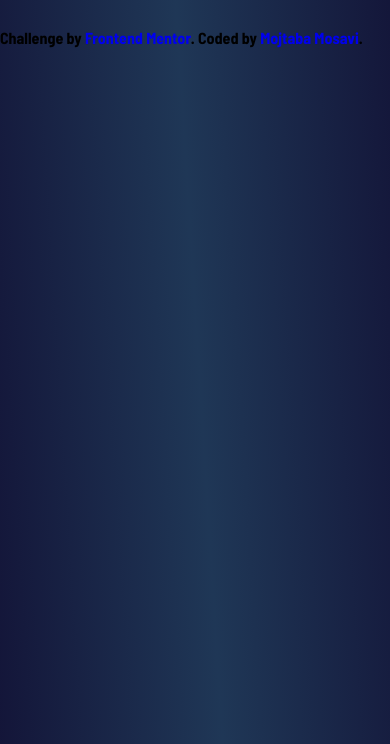
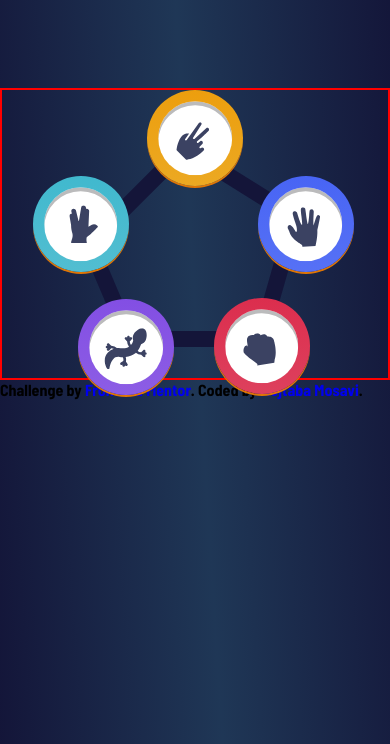
Before and after one commit to MojtabaMosavi/fantastic-engine, a website built with webpack: page src/index.html in a window 390 px wide. Shown: the part 132-876 px from the top of the page. Built offline with nearby package versions, Linux system fonts and the light colour scheme.

Commit message:
Markup and initial mobile style of buttons.
Styles for buttons, lines that connect button and button container added
For lines connection the general styles that apply to eveyone of them is
captured in block's pseudo element and specific ones were overridden in
modifier's pseudo element, same approach used for button class.

```diff
--- a/src/index.html
+++ b/src/index.html
@@ -20,6 +20,17 @@
               </div>
             </header><!-- End of game__header -->
 
+
+            <div class="game__body">
+              <div class="game__body-wrapper">
+                <button class="game__button game__button--paper"></button>
+                <button class="game__button game__button--scissors"></button>
+                <button class="game__button game__button--rock"></button>
+                <button class="game__button game__button--spock"></button>
+                <button class="game__button game__button--lizard"></button>
+              </div>
+            </div> <!-- End of game__body-->
+
           </div>
     </div>
   </main>
--- a/src/scss/layout/_body.scss
+++ b/src/scss/layout/_body.scss
@@ -1,13 +1,176 @@
+@use "../abstracts/functions" as *;
+@import "animate.css";
 /*-------------------------------------------*\
     #body-styles
 \*--------------------------------------------*/
 
-body {
-  background: linear-gradient(
-      0.24turn,
-      var(--bg-radial-gradient-to),
-      var(--bg-radial-gradient-from),
-      var(--bg-radial-gradient-to)
-    )
-    center / cover no-repeat;
+$scissors-gradient: linear-gradient(
+  var(--scissors-gradient-from),
+  var(--scissors-gradient-to)
+);
+.game {
+  &__body {
+    border: 2px solid red;
+    margin-top: rem(92px);
+
+    &-wrapper {
+      display: grid;
+      grid-template:
+        [row1-start] ". scissors ." 1fr [end-row1]
+        [row2-start] "spock . paper" 1fr [end-row2]
+        [row3-start] "lizard . rock" 1fr [end-row3] / 1fr 1.5fr 1fr;
+    }
+  }
+
+  &__button {
+    width: 6rem;
+    height: 6rem;
+    border-radius: 3rem;
+    background-size: 50%;
+    border: none;
+    position: relative;
+
+    // hover state ----------------------------------------
+    &:hover {
+      &::before {
+      }
+    }
+
+    /* Outer circle
+    * Each button is composed of two circles.
+    * Since it's not possible to set a linear-gradient as the value of border property
+    * the outer circle simulate this behavior.
+    * The inner circle implemented with a pseudo element contains the sprite.
+    */
+
+    // common style for all inner circles
+    &::before {
+      content: "";
+      position: absolute;
+      width: calc(100% - var(--border-width));
+      height: calc(100% - var(--border-width));
+      left: 50%;
+      top: 50%;
+      border-radius: 3rem;
+      box-shadow: inset 0 4px 0 var(--box-shadow-inset);
+      transform: translate(-50%, -50%);
+    }
+
+    // common style for all connection line
+    &::after {
+      content: "";
+      position: absolute;
+      left: 50%;
+      top: 50%;
+      transform: translate(-50%, -50%);
+      width: var(--connection-line-w);
+      height: var(--connection-line-h);
+      background-color: var(--bg-radial-gradient-to);
+      z-index: -1;
+    }
+
+    &--scissors {
+      background: linear-gradient(
+        var(--scissors-gradient-from),
+        var(--scissors-gradient-to)
+      );
+      grid-area: scissors;
+      justify-self: center;
+      box-shadow: 0 2px 0 0 var(--scissors-shadow-outset);
+      position: relative;
+
+      // inner circle-------------------------------------------------------
+      &::before {
+        background: url("../assets/images/icon-scissors.svg") 44% 59%/45%
+            no-repeat,
+          var(--white);
+      }
+
+      // connection line-----------------------------------------------------
+      &::after {
+        transform: translate(-50%, -50%) rotate(45deg) translateY(50%);
+      }
+    }
+
+    &--paper {
+      background: linear-gradient(
+        var(--paper-gradient-from),
+        var(--paper-gradient-to)
+      );
+      box-shadow: 0 2px 0 0 var(--scissors-shadow-outset);
+      grid-area: paper;
+      left: -18%;
+      top: -10%;
+
+      &::before {
+        background: url("../assets/images/icon-paper.svg") 44% 59%/45% no-repeat,
+          var(--white);
+      }
+
+      &::after {
+        transform: translate(-50%, -50%) rotate(122deg) translateY(50%);
+      }
+    }
+
+    &--rock {
+      background: linear-gradient(
+        var(--rock-gradient-from),
+        var(--rock-gradient-to)
+      );
+      box-shadow: 0 2px 0 0 var(--scissors-shadow-outset);
+      grid-area: rock;
+      left: -58%;
+      top: 17%;
+
+      &::before {
+        background: url("../assets/images/icon-rock.svg") 44% 59%/45% no-repeat,
+          var(--white);
+      }
+
+      &::after {
+        transform: translate(-50%, -58%) rotate(196deg) translateY(28%);
+      }
+    }
+
+    &--spock {
+      background: linear-gradient(
+        var(--spock-gradient-from),
+        var(--spock-gradient-to)
+      );
+      box-shadow: 0 2px 0 0 var(--scissors-shadow-outset);
+      grid-area: spock;
+      left: 28%;
+      top: -10%;
+
+      &::before {
+        background: url("../assets/images/icon-spock.svg") 56% 49%/39% no-repeat,
+          var(--white);
+      }
+
+      &::after {
+        transform: translate(-50%, -50%) rotate(-23deg) translateY(50%);
+      }
+    }
+
+    &--lizard {
+      background: linear-gradient(
+        var(--lizard-gradient-from),
+        var(--lizard-gradient-to)
+      );
+      box-shadow: 0 2px 0 0 var(--scissors-shadow-outset);
+      grid-area: lizard;
+      left: 69%;
+      top: 18%;
+
+      &::before {
+        background: url("../assets/images/icon-lizard.svg") 48% 54%/58%
+            no-repeat,
+          var(--white);
+      }
+
+      &::after {
+        transform: translate(-50%, -55%) rotate(-90deg) translateY(50%);
+      }
+    }
+  }
 }
```
